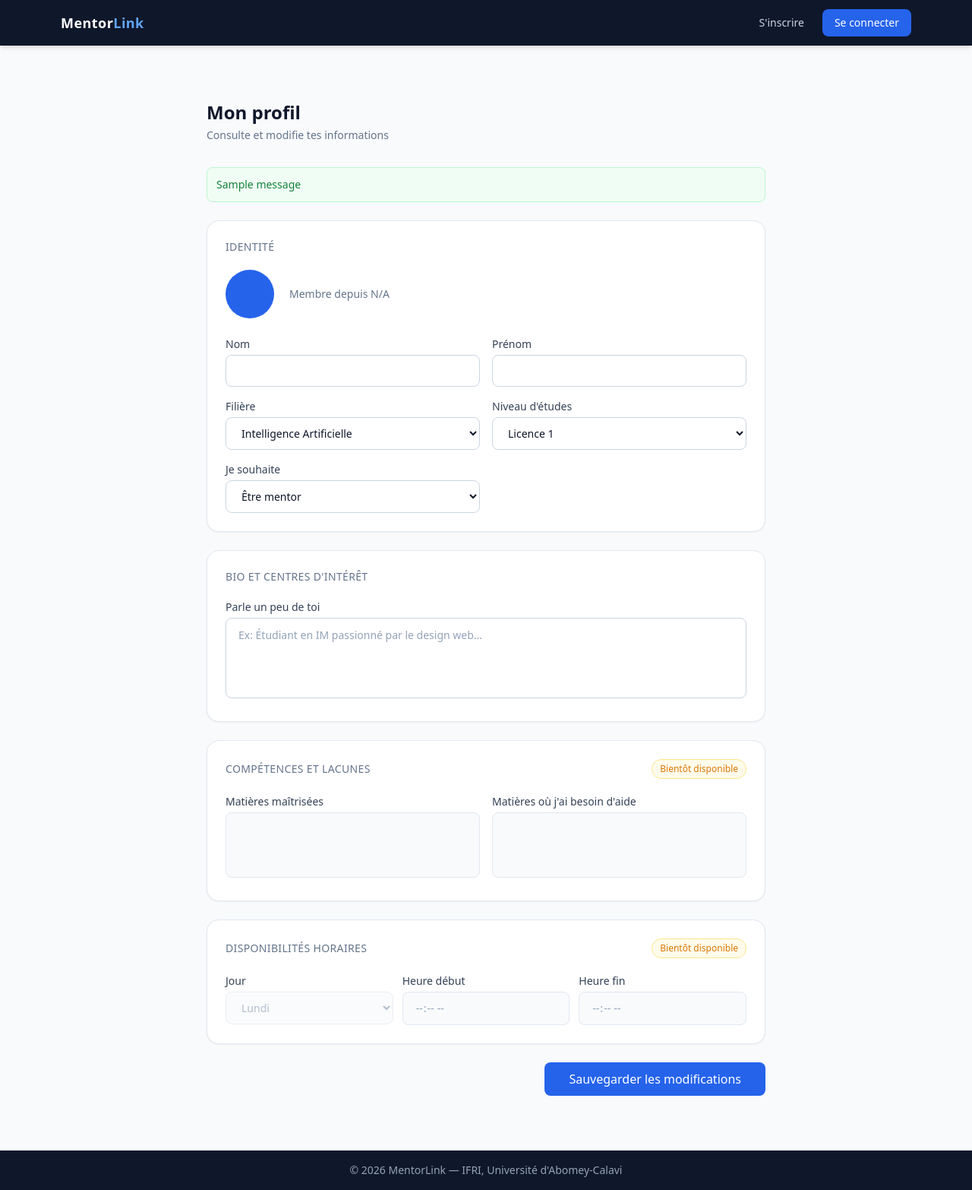
After one commit to Real-Win/PIL1_2526_34, a Flask app: template app/templates/profil.html in a window 1280 px wide. The commit adds this page. Shown: the whole page at 76% size. Run offline with Flask 3, Linux system fonts and the light colour scheme; the template is opened without the code that fills it, so the values that code supplies are empty; tables that the repository leaves empty hold one stand-in row (values such as "Sample post"); one stand-in notice (Sample message) is shown; parts of the project's set-up code (start-up, migrations or seed data) failed here and were passed over; some libraries are stand-ins or nearby versions.

Commit message:
Frontend (#15)
* IM: ajout template de base base.html avec navbar et footer

* IM: ajout pages inscription et connexion avec formulaires Tailwind

* IM: ajout page profil avec formulaire de modification

```diff
--- a/app/templates/connexion.html
+++ b/app/templates/connexion.html
@@ -39,7 +39,7 @@
       {% endwith %}
 
       <form action="/connexion" method="POST" class="space-y-5">
-
+        {{ form.hidden_tag() if form else '' }}
 
 
         <div>
--- a/app/templates/inscription.html
+++ b/app/templates/inscription.html
@@ -40,6 +40,7 @@
 
 
       <form action="/inscription" method="POST" class="space-y-5">
+        {{ form.hidden_tag() if form else '' }}
 
 
         <div class="grid grid-cols-2 gap-4">
--- /dev/null
+++ b/app/templates/profil.html
@@ -0,0 +1,339 @@
+{% extends "base.html" %}
+
+{% block titre %}Mon profil — MentorLink{% endblock %}
+
+{% block contenu %}
+
+<div class="max-w-3xl mx-auto py-10 px-4">
+
+  <!-- Titre de la page -->
+  <div class="mb-8">
+    <h1 class="text-2xl font-bold text-slate-900">Mon profil</h1>
+    <p class="text-slate-500 text-sm mt-1">
+      Consulte et modifie tes informations
+    </p>
+  </div>
+
+  <!-- Messages flash -->
+  {% with messages = get_flashed_messages(with_categories=true) %}
+    {% if messages %}
+      {% for category, message in messages %}
+        <div class="mb-6 p-3 rounded-lg text-sm
+          {% if category == 'success' %}
+            bg-green-50 text-green-700 border border-green-200
+          {% elif category == 'danger' %}
+            bg-red-50 text-red-700 border border-red-200
+          {% else %}
+            bg-blue-50 text-blue-700 border border-blue-200
+          {% endif %}">
+          {{ message }}
+        </div>
+      {% endfor %}
+    {% endif %}
+  {% endwith %}
+
+  <!-- Formulaire global -->
+  <form action="/profil" method="POST" class="space-y-6">
+    {{ form.hidden_tag() if form else '' }}
+
+    <!-- CARTE 1 : Identité -->
+    <div class="bg-white rounded-2xl shadow-sm border border-slate-200 p-6">
+
+      <h2 class="text-sm font-medium text-slate-500 uppercase
+                 tracking-wide mb-5">
+        Identité
+      </h2>
+
+      <!-- Avatar + infos rapides -->
+      <div class="flex items-center gap-5 mb-6">
+
+        <div class="w-16 h-16 rounded-full bg-accent flex items-center
+                    justify-center text-white text-xl font-bold flex-shrink-0">
+          {{ user.prenom[0] | upper }}{{ user.nom[0] | upper }}
+        </div>
+
+        <div>
+          <p class="text-lg font-semibold text-slate-900">
+            {{ user.prenom }} {{ user.nom }}
+          </p>
+          <p class="text-sm text-slate-500">
+            Membre depuis
+            {{ user.date_inscription.strftime('%d/%m/%Y')
+               if user.date_inscription else 'N/A' }}
+          </p>
+        </div>
+
+      </div>
+
+      <!-- Champs modifiables -->
+      <div class="grid grid-cols-1 gap-4 sm:grid-cols-2">
+
+        <!-- Nom -->
+        <div>
+          <label class="block text-sm font-medium text-slate-700 mb-1">
+            Nom
+          </label>
+          <input
+            type="text"
+            name="nom"
+            value="{{ user.nom }}"
+            required
+            class="w-full px-4 py-2.5 rounded-lg border border-slate-300
+                   text-sm text-slate-900 bg-white
+                   focus:outline-none focus:ring-2 focus:ring-accent
+                   focus:border-transparent">
+        </div>
+
+        <!-- Prénom -->
+        <div>
+          <label class="block text-sm font-medium text-slate-700 mb-1">
+            Prénom
+          </label>
+          <input
+            type="text"
+            name="prenom"
+            value="{{ user.prenom }}"
+            required
+            class="w-full px-4 py-2.5 rounded-lg border border-slate-300
+                   text-sm text-slate-900 bg-white
+                   focus:outline-none focus:ring-2 focus:ring-accent
+                   focus:border-transparent">
+        </div>
+
+        <!-- Filière -->
+        <div>
+          <label class="block text-sm font-medium text-slate-700 mb-1">
+            Filière
+          </label>
+          <select
+            name="filiere"
+            class="w-full px-4 py-2.5 rounded-lg border border-slate-300
+                   text-sm text-slate-900 bg-white
+                   focus:outline-none focus:ring-2 focus:ring-accent
+                   focus:border-transparent">
+            <option value="IA"
+              {{ 'selected' if user.filiere == 'IA' }}>
+              Intelligence Artificielle
+            </option>
+            <option value="GL"
+              {{ 'selected' if user.filiere == 'GL' }}>
+              Génie Logiciel
+            </option>
+            <option value="IM"
+              {{ 'selected' if user.filiere == 'IM' }}>
+              Internet et Multimédia
+            </option>
+            <option value="SI"
+              {{ 'selected' if user.filiere == 'SI' }}>
+              Sécurité Informatique
+            </option>
+            <option value="SEIOT"
+              {{ 'selected' if user.filiere == 'SEIOT' }}>
+              Systèmes Embarqués et IoT
+            </option>
+          </select>
+        </div>
+
+        <!-- Niveau d'études -->
+        <div>
+          <label class="block text-sm font-medium text-slate-700 mb-1">
+            Niveau d'études
+          </label>
+          <select
+            name="niveau"
+            class="w-full px-4 py-2.5 rounded-lg border border-slate-300
+                   text-sm text-slate-900 bg-white
+                   focus:outline-none focus:ring-2 focus:ring-accent
+                   focus:border-transparent">
+            <option value="L1"
+              {{ 'selected' if user.niveau == 'L1' else '' }}>
+              Licence 1
+            </option>
+            <option value="L2"
+              {{ 'selected' if user.niveau == 'L2' else '' }}>
+              Licence 2
+            </option>
+            <option value="L3"
+              {{ 'selected' if user.niveau == 'L3' else '' }}>
+              Licence 3
+            </option>
+          </select>
+        </div>
+
+        <!-- Rôle -->
+        <div>
+          <label class="block text-sm font-medium text-slate-700 mb-1">
+            Je souhaite
+          </label>
+          <select
+            name="role"
+            class="w-full px-4 py-2.5 rounded-lg border border-slate-300
+                   text-sm text-slate-900 bg-white
+                   focus:outline-none focus:ring-2 focus:ring-accent
+                   focus:border-transparent">
+            <option value="mentor"
+              {{ 'selected' if user.role == 'mentor' }}>
+              Être mentor
+            </option>
+            <option value="mentore"
+              {{ 'selected' if user.role == 'mentore' }}>
+              Être mentoré
+            </option>
+            <option value="les_deux"
+              {{ 'selected' if user.role == 'les_deux' }}>
+              Les deux
+            </option>
+          </select>
+        </div>
+
+      </div>
+    </div>
+
+    <!-- CARTE 2 : Bio -->
+    <div class="bg-white rounded-2xl shadow-sm border border-slate-200 p-6">
+
+      <h2 class="text-sm font-medium text-slate-500 uppercase
+                 tracking-wide mb-5">
+        Bio et centres d'intérêt
+      </h2>
+
+      <div>
+        <label class="block text-sm font-medium text-slate-700 mb-1">
+          Parle un peu de toi
+        </label>
+        <textarea
+          name="bio"
+          rows="4"
+          placeholder="Ex: Étudiant en IM passionné par le design web..."
+          class="w-full px-4 py-3 rounded-lg border border-slate-300
+                 text-sm text-slate-900 bg-white resize-none
+                 focus:outline-none focus:ring-2 focus:ring-accent
+                 focus:border-transparent placeholder:text-slate-400"
+        >{{ user.bio or '' }}</textarea>
+      </div>
+
+    </div>
+
+    <!-- CARTE 3 : Compétences et lacunes -->
+    <div class="bg-white rounded-2xl shadow-sm border border-slate-200 p-6">
+
+      <div class="flex items-center justify-between mb-5">
+        <h2 class="text-sm font-medium text-slate-500 uppercase tracking-wide">
+          Compétences et lacunes
+        </h2>
+        <span class="text-xs bg-amber-50 text-amber-600
+                     border border-amber-200 px-2.5 py-1 rounded-full">
+          Bientôt disponible
+        </span>
+      </div>
+
+      <div class="grid grid-cols-1 gap-4 sm:grid-cols-2">
+
+        <div>
+          <label class="block text-sm font-medium text-slate-700 mb-1">
+            Matières maîtrisées
+          </label>
+          <textarea
+            rows="3"
+            disabled
+            placeholder="Ex: Python, SQL, Réseaux..."
+            class="w-full px-4 py-3 rounded-lg border border-slate-200
+                   text-sm text-slate-400 bg-slate-50 resize-none
+                   cursor-not-allowed">
+          </textarea>
+        </div>
+
+        <div>
+          <label class="block text-sm font-medium text-slate-700 mb-1">
+            Matières où j'ai besoin d'aide
+          </label>
+          <textarea
+            rows="3"
+            disabled
+            placeholder="Ex: Algorithmique, Probabilités..."
+            class="w-full px-4 py-3 rounded-lg border border-slate-200
+                   text-sm text-slate-400 bg-slate-50 resize-none
+                   cursor-not-allowed">
+          </textarea>
+        </div>
+
+      </div>
+
+    </div>
+
+    <!-- CARTE 4 : Disponibilités -->
+    <div class="bg-white rounded-2xl shadow-sm border border-slate-200 p-6">
+
+      <div class="flex items-center justify-between mb-5">
+        <h2 class="text-sm font-medium text-slate-500 uppercase tracking-wide">
+          Disponibilités horaires
+        </h2>
+        <span class="text-xs bg-amber-50 text-amber-600
+                     border border-amber-200 px-2.5 py-1 rounded-full">
+          Bientôt disponible
+        </span>
+      </div>
+
+      <div class="grid grid-cols-1 gap-3 sm:grid-cols-3">
+
+        <div>
+          <label class="block text-sm font-medium text-slate-700 mb-1">
+            Jour
+          </label>
+          <select
+            disabled
+            class="w-full px-4 py-2.5 rounded-lg border border-slate-200
+                   text-sm text-slate-400 bg-slate-50
+                   cursor-not-allowed">
+            <option>Lundi</option>
+            <option>Mardi</option>
+            <option>Mercredi</option>
+            <option>Jeudi</option>
+            <option>Vendredi</option>
+            <option>Samedi</option>
+          </select>
+        </div>
+
+        <div>
+          <label class="block text-sm font-medium text-slate-700 mb-1">
+            Heure début
+          </label>
+          <input
+            type="time"
+            disabled
+            class="w-full px-4 py-2.5 rounded-lg border border-slate-200
+                   text-sm text-slate-400 bg-slate-50
+                   cursor-not-allowed">
+        </div>
+
+        <div>
+          <label class="block text-sm font-medium text-slate-700 mb-1">
+            Heure fin
+          </label>
+          <input
+            type="time"
+            disabled
+            class="w-full px-4 py-2.5 rounded-lg border border-slate-200
+                   text-sm text-slate-400 bg-slate-50
+                   cursor-not-allowed">
+        </div>
+
+      </div>
+
+    </div>
+
+    <!-- Bouton sauvegarder -->
+    <div class="flex justify-end">
+      <button
+        type="submit"
+        class="bg-accent hover:bg-blue-700 text-white font-medium
+               px-8 py-2.5 rounded-lg transition-colors">
+        Sauvegarder les modifications
+      </button>
+    </div>
+
+  </form>
+
+</div>
+
+{% endblock %}
```
Also changed, not shown: app/routes.py (line endings or trailing spaces).
